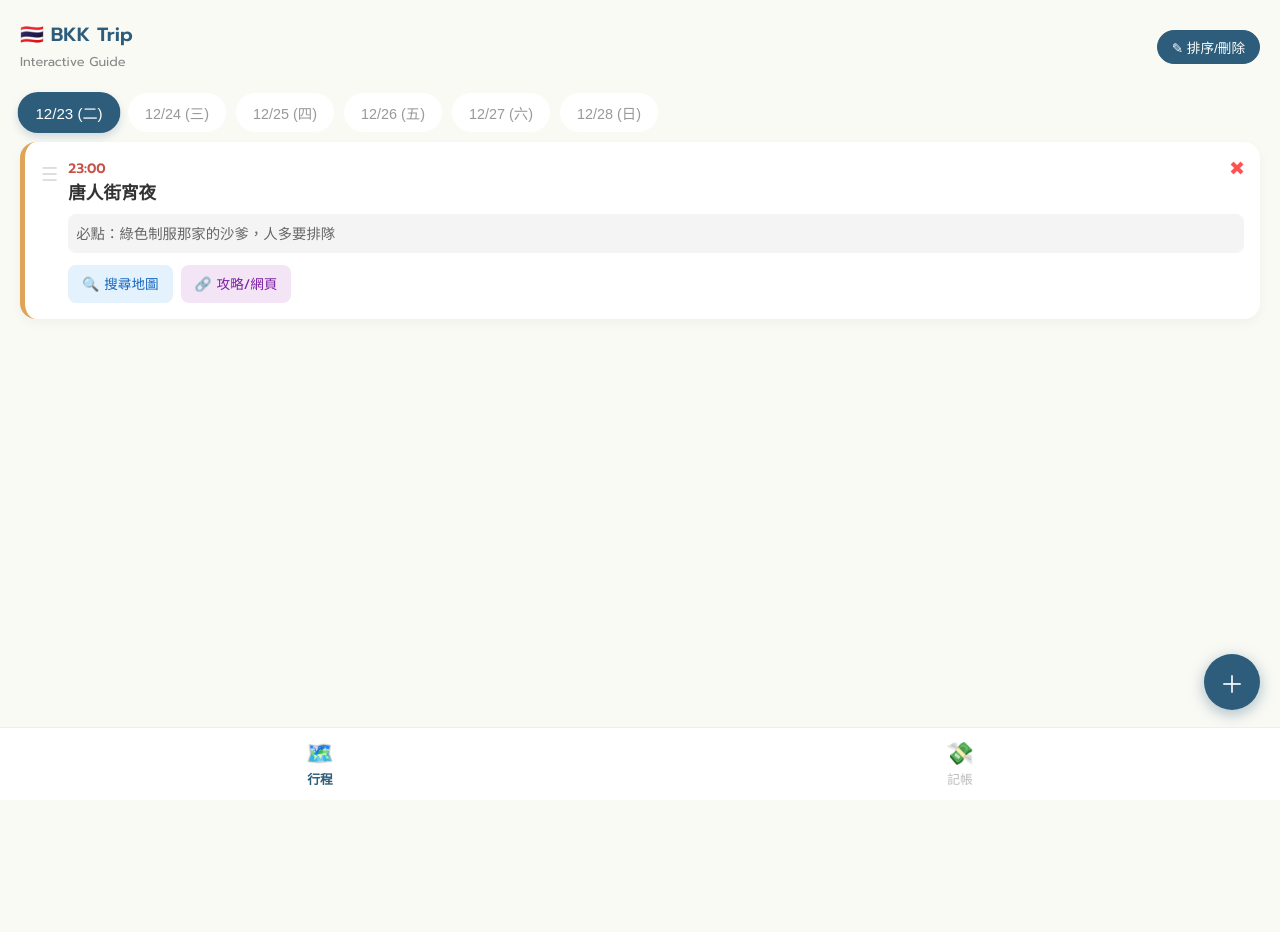
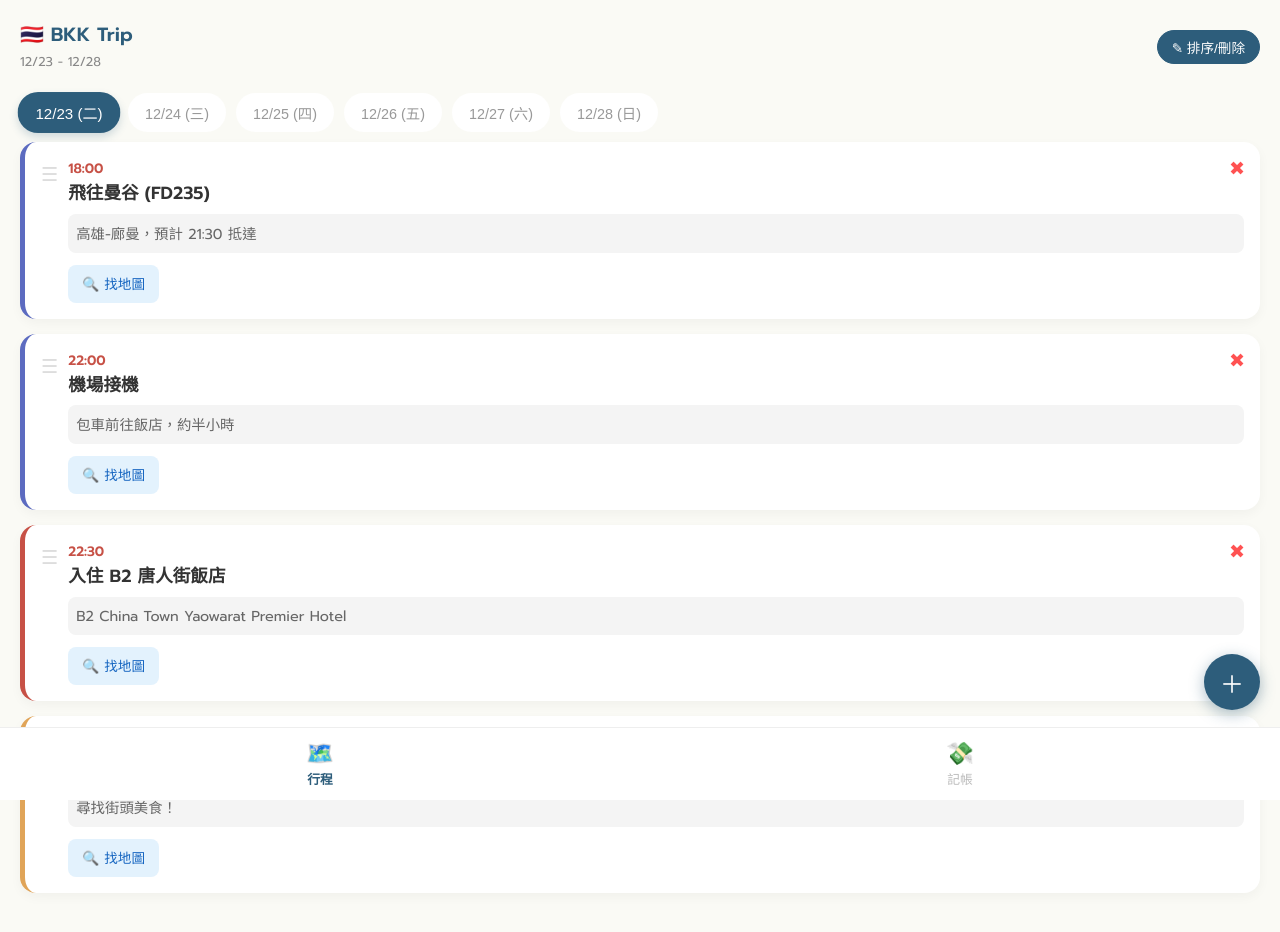
Before and after one commit to kwanyu710/BKK-trip, a plain HTML site: page index.html in a window 1280 px wide. Both pictures are taken after a click on the button "✎ 排序/刪除". Before the commit the page ends 800 px from the top, so only its background shows below. Drawn offline with nearby package versions, Linux system fonts and the light colour scheme.

Commit message:
Update index.html

```diff
--- a/index.html
+++ b/index.html
@@ -3,7 +3,7 @@
 <head>
     <meta charset="UTF-8">
     <meta name="viewport" content="width=device-width, initial-scale=1.0, maximum-scale=1.0, user-scalable=no">
-    <title>BKK Trip V4</title>
+    <title>🇹🇭 曼谷聖誕跨年之旅</title>
     <script src="https://cdnjs.cloudflare.com/ajax/libs/Sortable/1.15.0/Sortable.min.js"></script>
     <link href="https://fonts.googleapis.com/css2?family=Prompt:wght@300;400;600&display=swap" rel="stylesheet">
 
@@ -12,9 +12,9 @@
             /* 曼谷文青配色 V4 */
             --bg-color: #FAFAF5;
             --card-bg: #FFFFFF;
-            --primary: #C75146; /* 磚紅 */
-            --secondary: #2D5D7B; /* 深藍 */
-            --accent: #E0A458; /* 芥末黃 */
+            --primary: #C75146; /* 磚紅 (景點) */
+            --secondary: #2D5D7B; /* 深藍 (主色) */
+            --accent: #E0A458; /* 芥末黃 (美食) */
             --text-main: #333333;
             --radius: 16px;
         }
@@ -30,14 +30,14 @@
 
         /* Header */
         .header { padding: 20px 20px 10px; background: var(--bg-color); position: sticky; top: 0; z-index: 100; display: flex; justify-content: space-between; align-items: center; }
-        .header h1 { margin: 0; font-size: 1.4rem; color: var(--secondary); }
-        .edit-btn { background: none; border: 1px solid var(--secondary); color: var(--secondary); padding: 6px 14px; border-radius: 20px; font-size: 0.85rem; transition: 0.2s; }
+        .header h1 { margin: 0; font-size: 1.3rem; color: var(--secondary); font-weight: 700; }
+        .edit-btn { background: none; border: 1px solid var(--secondary); color: var(--secondary); padding: 6px 14px; border-radius: 20px; font-size: 0.85rem; transition: 0.2s; cursor: pointer; }
         .edit-btn.editing { background: var(--secondary); color: white; }
 
         /* Date Nav */
         .date-nav { display: flex; overflow-x: auto; padding: 10px 20px; gap: 10px; scrollbar-width: none; }
         .date-nav::-webkit-scrollbar { display: none; }
-        .date-chip { background: white; padding: 8px 16px; border-radius: 20px; white-space: nowrap; color: #999; border: 1px solid transparent; transition: 0.3s; font-size: 0.9rem; }
+        .date-chip { background: white; padding: 8px 16px; border-radius: 20px; white-space: nowrap; color: #999; border: 1px solid transparent; transition: 0.3s; font-size: 0.9rem; cursor: pointer; }
         .date-chip.active { background: var(--secondary); color: white; transform: scale(1.05); box-shadow: 0 4px 8px rgba(45,93,123,0.2); }
 
         /* Trip Card */
@@ -48,14 +48,15 @@
             border-left: 5px solid #ddd; position: relative;
         }
 
-        .type-spot { border-left-color: var(--primary); }
-        .type-food { border-left-color: var(--accent); }
-        .type-shop { border-left-color: #8D6E63; }
-        .type-massage { border-left-color: #81C784; }
+        .type-spot { border-left-color: var(--primary); }    /* 景點-紅 */
+        .type-food { border-left-color: var(--accent); }     /* 美食-黃 */
+        .type-shop { border-left-color: #8D6E63; }           /* 購物-棕 */
+        .type-massage { border-left-color: #81C784; }        /* 放鬆-綠 */
+        .type-transport { border-left-color: #5C6BC0; }      /* 交通-藍 */
 
         .card-header { display: flex; align-items: flex-start; width: 100%; }
         .drag-handle { color: #ddd; margin-right: 10px; cursor: grab; font-size: 1.2rem; display: none; padding-top: 2px;}
-        .card-main { flex: 1; min-width: 0; /* 防止文字溢出 */ }
+        .card-main { flex: 1; min-width: 0; }
         .card-time { font-size: 0.85rem; color: var(--primary); font-weight: bold; margin-bottom: 2px; }
         .card-title { font-size: 1.1rem; font-weight: 600; margin-bottom: 4px; line-height: 1.4; }
         .card-note { font-size: 0.9rem; color: #666; background: #f4f4f4; padding: 8px; border-radius: 8px; margin-top: 8px; white-space: pre-wrap; }
@@ -66,15 +67,15 @@
             text-decoration: none; font-size: 0.85rem; padding: 8px 14px; border-radius: 8px;
             display: inline-flex; align-items: center; gap: 6px; transition: 0.2s; font-weight: 500;
         }
-        .link-map { background: #e3f2fd; color: #1565c0; } /* 藍色地圖 */
-        .link-web { background: #f3e5f5; color: #7b1fa2; } /* 紫色網頁 */
+        .link-map { background: #e3f2fd; color: #1565c0; }
+        .link-web { background: #f3e5f5; color: #7b1fa2; }
 
-        .btn-del { position: absolute; right: 10px; top: 10px; color: #ff5252; background: none; border: none; display: none; font-size: 1.2rem; padding: 5px; }
+        .btn-del { position: absolute; right: 10px; top: 10px; color: #ff5252; background: none; border: none; display: none; font-size: 1.2rem; padding: 5px; cursor: pointer; }
 
         /* FAB & Nav */
         .fab { position: fixed; bottom: 90px; right: 20px; width: 56px; height: 56px; border-radius: 50%; background: var(--secondary); color: white; display: flex; align-items: center; justify-content: center; font-size: 24px; box-shadow: 0 4px 15px rgba(45,93,123,0.4); border: none; z-index: 90; cursor: pointer; }
         .bottom-nav { position: fixed; bottom: 0; width: 100%; background: white; display: flex; border-top: 1px solid #eee; padding-bottom: env(safe-area-inset-bottom); z-index: 100; }
-        .nav-item { flex: 1; padding: 12px; background: none; border: none; color: #bbb; text-align: center; font-size: 0.8rem; }
+        .nav-item { flex: 1; padding: 12px; background: none; border: none; color: #bbb; text-align: center; font-size: 0.8rem; cursor: pointer; }
         .nav-item.active { color: var(--secondary); font-weight: bold; }
         .nav-item span { display: block; font-size: 1.4rem; margin-bottom: 2px; }
 
@@ -87,8 +88,8 @@
         .form-group label { display: block; font-size: 0.9rem; color: #666; margin-bottom: 5px; }
         .form-control { width: 100%; padding: 12px; border: 1px solid #ddd; border-radius: 10px; font-size: 1rem; font-family: 'Prompt'; }
         textarea.form-control { resize: none; height: 80px; }
-        .btn-save { width: 100%; padding: 14px; background: var(--secondary); color: white; border: none; border-radius: 12px; font-weight: bold; font-size: 1rem; margin-top: 10px; }
-        .btn-cancel { width: 100%; padding: 12px; background: white; color: #999; border: none; margin-top: 5px; }
+        .btn-save { width: 100%; padding: 14px; background: var(--secondary); color: white; border: none; border-radius: 12px; font-weight: bold; font-size: 1rem; margin-top: 10px; cursor: pointer; }
+        .btn-cancel { width: 100%; padding: 12px; background: white; color: #999; border: none; margin-top: 5px; cursor: pointer; }
 
         /* Wallet */
         #wallet-view { display: none; padding: 20px; }
@@ -102,7 +103,7 @@
         <div class="header">
             <div>
                 <h1 style="font-size:1.2rem">🇹🇭 BKK Trip</h1>
-                <span style="font-size:0.8rem; color:#888">Interactive Guide</span>
+                <span style="font-size:0.8rem; color:#888">12/23 - 12/28</span>
             </div>
             <button class="edit-btn" onclick="toggleEdit()">✎ 排序/刪除</button>
         </div>
@@ -140,32 +141,28 @@
                 <label>活動名稱</label>
                 <input type="text" id="new-title" class="form-control" placeholder="例：IconSiam">
             </div>
-
-            <hr style="border:0; border-top:1px dashed #ddd; margin: 15px 0;">
-
             <div class="form-group">
-                <label>Google Map 連結 (留空則自動搜尋)</label>
-                <input type="text" id="new-map-link" class="form-control" placeholder="地圖網址...">
-            </div>
-
-            <div class="form-group">
-                <label>部落格/攻略網頁 (選填)</label>
-                <input type="text" id="new-web-link" class="form-control" placeholder="https://部落格文章網址...">
-            </div>
-
-            <div class="form-group">
-                <label>文字備註 (訂位號、菜單)</label>
-                <textarea id="new-note" class="form-control" placeholder="輸入文字備註..."></textarea>
-            </div>
-
-            <div class="form-group">
-                <label>類型標籤</label>
+                <label>類型</label>
                 <select id="new-type" class="form-control">
                     <option value="spot">📍 景點 (紅色)</option>
                     <option value="food">🍜 美食 (黃色)</option>
                     <option value="shop">🛍️ 購物 (棕色)</option>
                     <option value="massage">💆 放鬆 (綠色)</option>
+                    <option value="transport">🚕 交通 (藍色)</option>
                 </select>
+            </div>
+            <hr style="border:0; border-top:1px dashed #ddd; margin: 15px 0;">
+            <div class="form-group">
+                <label>Google Map 連結 (留空自動搜尋)</label>
+                <input type="text" id="new-map-link" class="form-control" placeholder="地圖網址...">
+            </div>
+            <div class="form-group">
+                <label>部落格/攻略網頁 (選填)</label>
+                <input type="text" id="new-web-link" class="form-control" placeholder="http://...">
+            </div>
+            <div class="form-group">
+                <label>備註</label>
+                <textarea id="new-note" class="form-control" placeholder="輸入備註..."></textarea>
             </div>
             <button class="btn-save" onclick="saveItem()">確認新增</button>
             <button class="btn-cancel" onclick="closeModal('add-modal')">取消</button>
@@ -183,39 +180,67 @@
     </div>
 
     <script>
-        // === 1. 資料處理 ===
+        // === 1. 資料處理 (已整合你的真實行程) ===
         const defaultData = {
             days: ["12/23 (二)", "12/24 (三)", "12/25 (四)", "12/26 (五)", "12/27 (六)", "12/28 (日)"],
             itinerary: {
-                0: [
-                    {
-                        id:1, time:"23:00", title:"唐人街宵夜", type:"food",
-                        mapLink:"", webLink:"https://google.com",
-                        note:"必點：綠色制服那家的沙爹，人多要排隊"
-                    }
+                0: [ // Day 1
+                    {id:101, time:"18:00", title:"飛往曼谷 (FD235)", type:"transport", note:"高雄-廊曼，預計 21:30 抵達"},
+                    {id:102, time:"22:00", title:"機場接機", type:"transport", note:"包車前往飯店，約半小時"},
+                    {id:103, time:"22:30", title:"入住 B2 唐人街飯店", type:"spot", mapLink:"", note:"B2 China Town Yaowarat Premier Hotel"},
+                    {id:104, time:"23:00", title:"唐人街宵夜", type:"food", note:"尋找街頭美食！"}
+                ],
+                1: [ // Day 2
+                    {id:201, time:"09:00", title:"石龍軍路漫遊", type:"spot", note:"老城區美食與文青小店"},
+                    {id:202, time:"11:00", title:"臥佛寺 Wat Pho", type:"spot"},
+                    {id:203, time:"13:00", title:"鄭王廟 Wat Arun", type:"spot", note:"搭船到對岸"},
+                    {id:204, time:"15:00", title:"王朗市場 Wang Lang", type:"shop", note:"在地人市場體驗"},
+                    {id:205, time:"18:00", title:"River City 郵輪晚餐", type:"food", note:"昭披耶河畔"}
+                ],
+                2: [ // Day 3
+                    {id:301, time:"09:00", title:"特色早餐: 益生甫記/安樂園", type:"food"},
+                    {id:302, time:"10:30", title:"嵩越路散策", type:"spot", note:"歷史感街道拍照"},
+                    {id:303, time:"14:00", title:"換飯店: 曼谷茉莉花59號", type:"spot", note:"Jasmine 59 Hotel (通羅BTS)"},
+                    {id:304, time:"16:00", title:"石龍軍路 (32Bar)", type:"spot"},
+                    {id:305, time:"19:00", title:"考山路 / Iconsiam", type:"shop", note:"視情況選擇夜生活或百貨"}
+                ],
+                3: [ // Day 4
+                    {id:401, time:"08:00", title:"包車一日遊 (集合)", type:"transport", note:"飯店大廳集合"},
+                    {id:402, time:"10:00", title:"美功鐵道市場", type:"spot", note:"看火車經過奇景"},
+                    {id:403, time:"12:00", title:"丹嫩莎水上市場", type:"spot", note:"體驗手搖船"},
+                    {id:404, time:"14:00", title:"樹中廟", type:"spot"},
+                    {id:405, time:"15:30", title:"返回曼谷", type:"transport", note:"按摩或逛街"}
+                ],
+                4: [ // Day 5 (自由發揮預留)
+                    {id:501, time:"10:00", title:"洽圖洽週末市集 (如遇週末)", type:"shop"},
+                    {id:502, time:"18:00", title:"Jodd Fairs 夜市", type:"food"}
+                ],
+                5: [ // Day 6
+                    {id:601, time:"10:00", title:"最後採購 / 按摩", type:"massage"},
+                    {id:602, time:"13:00", title:"前往機場", type:"transport"}
                 ]
             },
             expenses: []
         };
 
-        // 注意：這裡 Key 改為 v4，避免與舊資料衝突
-        let data = JSON.parse(localStorage.getItem('bkk_trip_v4')) || defaultData;
+        // 避免覆蓋掉你剛剛如果在手機上已經記的帳，這裡做一個檢查
+        // 如果是第一次用 (沒有資料)，就載入上面的 defaultData
+        // 如果已經有資料 (user_data_v5)，就用 localStorage 的
+        let data = JSON.parse(localStorage.getItem('user_data_v5')) || defaultData;
         let currentDay = 0;
         let isEditing = false;
 
         function saveData() {
-            localStorage.setItem('bkk_trip_v4', JSON.stringify(data));
+            localStorage.setItem('user_data_v5', JSON.stringify(data));
         }
 
         // === 2. 介面渲染 ===
         function render() {
-            // 日期導航
             const nav = document.getElementById('date-nav');
             nav.innerHTML = data.days.map((d, i) =>
                 `<button class="date-chip ${i === currentDay ? 'active' : ''}" onclick="setDay(${i})">${d}</button>`
             ).join('');
 
-            // 行程列表
             const container = document.getElementById('days-container');
             container.innerHTML = '';
 
@@ -225,23 +250,12 @@
 
                 const list = document.createElement('div');
                 list.className = 'trip-list';
-                list.id = `list-${idx}`;
 
                 const items = data.itinerary[idx] || [];
                 items.forEach((item, itemIdx) => {
-                    // 生成地圖按鈕
-                    let mapBtn = '';
-                    if (item.mapLink) {
-                        mapBtn = `<a href="${item.mapLink}" target="_blank" class="btn-link link-map">📍 導航</a>`;
-                    } else {
-                        mapBtn = `<a href="https://www.google.com/maps/search/?api=1&query=${encodeURIComponent(item.title)}" target="_blank" class="btn-link link-map">🔍 搜尋地圖</a>`;
-                    }
-
-                    // 生成網頁/部落格按鈕 (如果有填)
-                    let webBtn = '';
-                    if (item.webLink) {
-                        webBtn = `<a href="${item.webLink}" target="_blank" class="btn-link link-web">🔗 攻略/網頁</a>`;
-                    }
+                    let mapBtn = item.mapLink ? `<a href="${item.mapLink}" target="_blank" class="btn-link link-map">📍 導航</a>` :
+                                 `<a href="https://www.google.com/maps/search/?api=1&query=${encodeURIComponent(item.title)}" target="_blank" class="btn-link link-map">🔍 找地圖</a>`;
+                    let webBtn = item.webLink ? `<a href="${item.webLink}" target="_blank" class="btn-link link-web">🔗 攻略</a>` : '';
 
                     list.innerHTML += `
                         <div class="trip-card type-${item.type}" data-id="${item.id}">
@@ -251,11 +265,7 @@
                                     ${item.time ? `<div class="card-time">${item.time}</div>` : ''}
                                     <div class="card-title">${item.title}</div>
                                     ${item.note ? `<div class="card-note">${item.note}</div>` : ''}
-
-                                    <div class="card-actions">
-                                        ${mapBtn}
-                                        ${webBtn}
-                                    </div>
+                                    <div class="card-actions">${mapBtn}${webBtn}</div>
                                 </div>
                                 <button class="btn-del" style="display:${isEditing?'block':'none'}" onclick="delItem(${idx}, ${itemIdx})">✖</button>
                             </div>
@@ -264,7 +274,6 @@
                 dayDiv.appendChild(list);
                 container.appendChild(dayDiv);
 
-                // 綁定拖曳
                 new Sortable(list, {
                     handle: '.drag-handle',
                     animation: 150,
@@ -280,7 +289,6 @@
                     }
                 });
             });
-
             renderWallet();
         }
 
@@ -298,13 +306,11 @@
 
         // === 3. 操作邏輯 ===
         function setDay(i) { currentDay = i; render(); }
-
         function toggleEdit() {
             isEditing = !isEditing;
             document.querySelector('.edit-btn').classList.toggle('editing');
             render();
         }
-
         function openModal(id) { document.getElementById(id).style.display = 'flex'; }
         function closeModal(id) { document.getElementById(id).style.display = 'none'; }
 
@@ -312,38 +318,28 @@
             const time = document.getElementById('new-time').value;
             const title = document.getElementById('new-title').value;
             const mapLink = document.getElementById('new-map-link').value;
-            const webLink = document.getElementById('new-web-link').value; // 新增欄位
+            const webLink = document.getElementById('new-web-link').value;
             const note = document.getElementById('new-note').value;
             const type = document.getElementById('new-type').value;
 
             if(!title) return alert('請輸入標題');
-
             if(!data.itinerary[currentDay]) data.itinerary[currentDay] = [];
 
-            // 儲存資料
-            data.itinerary[currentDay].push({
-                id: Date.now(),
-                time, title, mapLink, webLink, note, type
-            });
-
-            // 排序
+            data.itinerary[currentDay].push({ id: Date.now(), time, title, mapLink, webLink, note, type });
             data.itinerary[currentDay].sort((a,b) => (a.time||'99:99').localeCompare(b.time||'99:99'));
-
             saveData();
             closeModal('add-modal');
 
-            // 清空欄位
-            document.getElementById('new-time').value = '';
-            document.getElementById('new-title').value = '';
-            document.getElementById('new-map-link').value = '';
-            document.getElementById('new-web-link').value = '';
-            document.getElementById('new-note').value = '';
-
+            document.getElementById('new-time').value='';
+            document.getElementById('new-title').value='';
+            document.getElementById('new-map-link').value='';
+            document.getElementById('new-web-link').value='';
+            document.getElementById('new-note').value='';
             render();
         }
 
         function delItem(dayIdx, itemIdx) {
-            if(confirm('確定刪除此行程？')) {
+            if(confirm('刪除此行程？')) {
                 data.itinerary[dayIdx].splice(itemIdx, 1);
                 saveData();
                 render();
@@ -368,9 +364,7 @@
             btn.classList.add('active');
         }
 
-        // 啟動
         render();
-
     </script>
 </body>
 </html>
```
